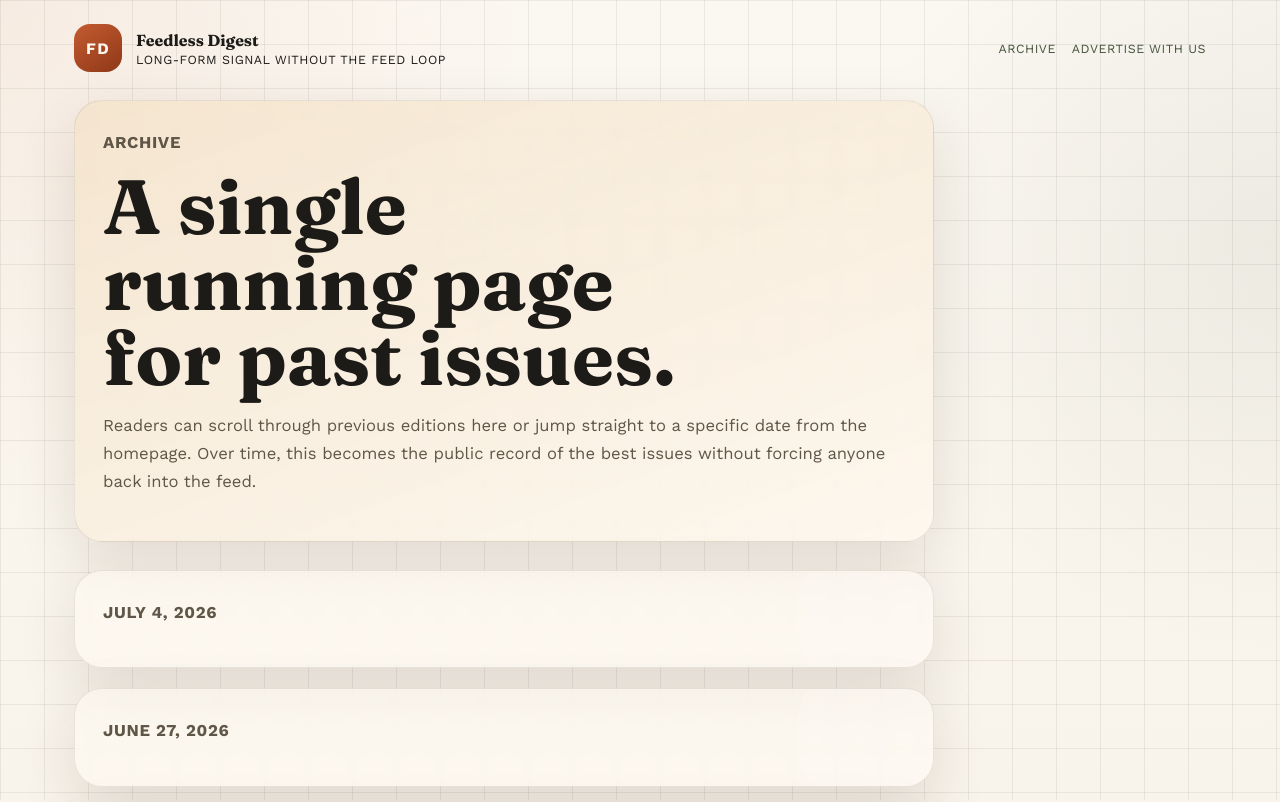
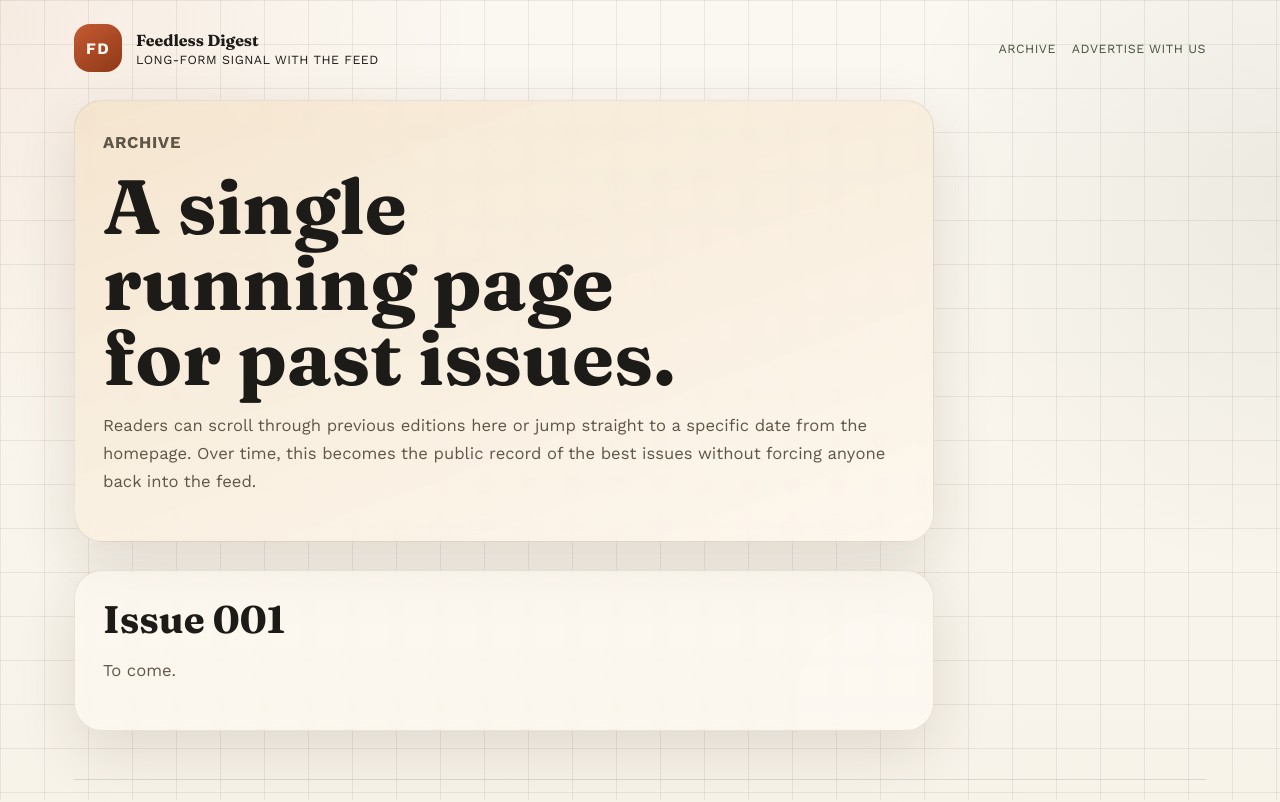
Before and after one commit to ah8571/feedless-digest, a Next.js app: page /archive in a window 1280 px wide. Shown: the top 802 px of the page. Built offline with nearby package versions, Linux system fonts and the light colour scheme.

Commit message:
Update tagline and simplify Issue 001 card

```diff
--- a/app/archive-issues.ts
+++ b/app/archive-issues.ts
@@ -9,7 +9,6 @@ export const archiveIssues = [
   },
   {
     id: "2026-06-20",
-    date: "June 20, 2026",
     title: "Issue 001",
     summary: "To come.",
   },
--- a/app/archive/page.tsx
+++ b/app/archive/page.tsx
@@ -14,9 +14,9 @@ export default function ArchivePage() {
       </section>
 
       <section className="archive-list">
-        {archiveIssues.map((issue) => (
+        {archiveIssues.filter((issue) => issue.title).map((issue) => (
           <article className="panel archive-card" id={issue.id} key={issue.id}>
-            <p className="section-label">{issue.date}</p>
+            {issue.date ? <p className="section-label">{issue.date}</p> : null}
             {issue.title ? <h2>{issue.title}</h2> : null}
             {issue.summary ? <p>{issue.summary}</p> : null}
           </article>
--- a/app/layout.tsx
+++ b/app/layout.tsx
@@ -45,7 +45,7 @@ export default function RootLayout({
               <span className="brand-mark">FD</span>
               <span className="brand-copy">
                 <strong>Feedless Digest</strong>
-                <span>Long-form signal without the feed loop</span>
+                <span>Long-form signal with the feed</span>
               </span>
             </Link>
 
--- a/app/page.tsx
+++ b/app/page.tsx
@@ -102,7 +102,7 @@ export default function HomePage() {
         <div className="workflow-grid">
           {archiveIssues.filter((issue) => issue.title).map((issue) => (
             <article className="panel workflow-card" key={issue.id}>
-              <span className="step-chip">{issue.date}</span>
+              {issue.date ? <span className="step-chip">{issue.date}</span> : null}
               {issue.title ? <h3>{issue.title}</h3> : null}
               {issue.summary ? <p>{issue.summary}</p> : null}
               {issue.title ? (
```
